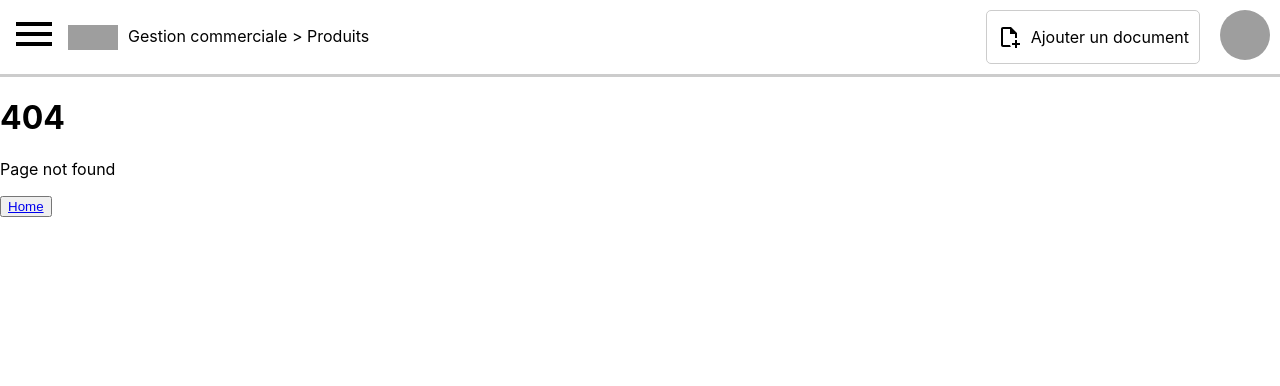
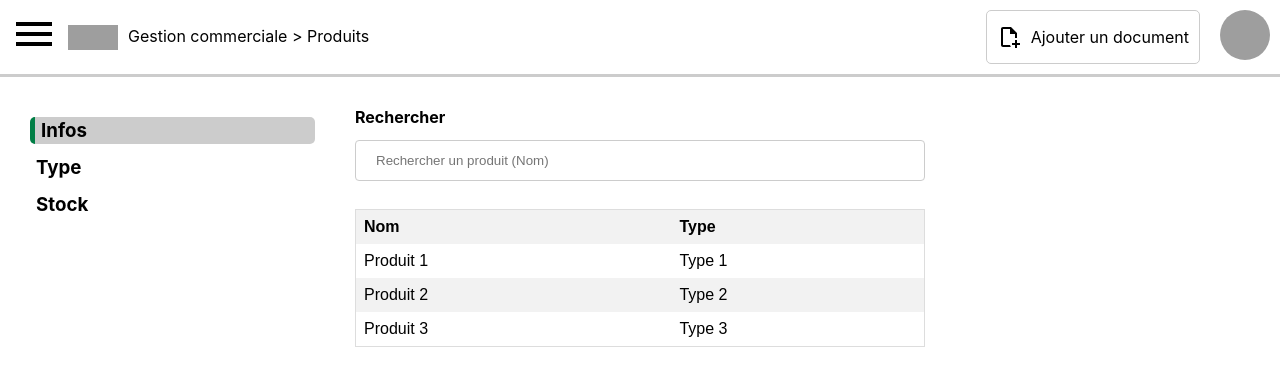
Before and after one commit to sebtex1/sage-frontend, a React (Create React App) app: page /produits in a window 1280 px wide. Before the commit this address had no page. Shown: the top 386 px of the page. Built offline with nearby package versions, Linux system fonts and the light colour scheme; grey boxes are pictures that could not be loaded.

Commit message:
Feat: page produits
+ table avec headers en props pour adapté les données affichées

```diff
--- a/src/components/MenuDropDown.js
+++ b/src/components/MenuDropDown.js
@@ -17,7 +17,7 @@ const MenuDropDown = ({ menu = [], callback }) => {
                             onClick={() => {setRowIndex(index)}}>{row.name}
                         </Category>
                         <DivChoices>
-                            {rowIndex === index ? row.choices.map((choice, index) => {
+                            {rowIndex === index ? row.choices?.map((choice, index) => {
                                 return (
                                     <p key={index} onClick={() => {callback(choice.value)}}>{choice.name}</p>
                                 )
--- a/src/components/TablePaged.js
+++ b/src/components/TablePaged.js
@@ -1,7 +1,7 @@
 import React, { useState } from 'react';
 import styled from 'styled-components';
 
-const TablePaged = ({ data, itemsPerPage}) => {
+const TablePaged = ({ data, headers, itemsPerPage }) => {
     const [currentPage, setCurrentPage] = useState(0);
 
     const handlePageChange = ({ selected }) => {
@@ -33,21 +33,17 @@ const TablePaged = ({ data, itemsPerPage}) => {
                 <Table>
                     <thead>
                         <TableRow>
-                            <TableHeaderCell>Référence</TableHeaderCell>
-                            <TableHeaderCell>Date</TableHeaderCell>
-                            <TableHeaderCell>Client</TableHeaderCell>
-                            <TableHeaderCell>Dépôt</TableHeaderCell>
-                            <TableHeaderCell>Total HT</TableHeaderCell>
+                            {headers ? headers.map((header, index) => (
+                                <TableHeaderCell key={index}>{header.name}</TableHeaderCell>
+                            )) : null}
                         </TableRow>
                     </thead>
                     <tbody>
                         {currentPageData.map((row, index) => (
                             <TableRow key={index}>
-                                <TableCell>{row.ref}</TableCell>
-                                <TableCell>{row.date}</TableCell>
-                                <TableCell>{row.client}</TableCell>
-                                <TableCell>{row.depot}</TableCell>
-                                <TableCell>{row.totalHT}</TableCell>
+                                {headers ? headers.map((header, index) => (
+                                    <TableCell key={index}>{row[header.value]}</TableCell>
+                                )) : null}
                             </TableRow>
                         ))}
                     </tbody>
--- a/src/pages/Documents.js
+++ b/src/pages/Documents.js
@@ -9,6 +9,15 @@ import MenuDropDown from "../components/MenuDropDown";
 const Documents = () => {
     const [search, setSearch] = React.useState('')
     const [document, setDocument] = React.useState('devis')
+    const [filteredData, setFilteredData] = React.useState([])
+
+    React.useEffect(() => {
+        setFilteredData(documentsData[document].filter(item => item.ref.includes(search)))
+    }, [search])
+
+    React.useEffect(() => {
+        setFilteredData(documentsData[document])
+    }, [document])
 
     const menu = [
         {
@@ -120,6 +129,7 @@ const Documents = () => {
         return data.filter(item => item.date === date).length
     }
 
+    // TODO: définir les labels et datasets en fonction des données
     const labels = ['16/06/2023', '17/06/2023', '18/06/2023', '19/06/2023', '20/06/2023', '21/06/2023', '22/06/2023']
     const datasetDevis = [{
         data: [
@@ -160,11 +170,23 @@ const Documents = () => {
                         type="text"
                         id="search"
                         name="search"
-                        placeholder="Rechercher un document"
+                        placeholder="Rechercher un document (Référence)"
                         value={search}
                         onChange={e => setSearch(e.target.value)}
                     />
-                    {documentsData[document] ? <TablePaged data={documentsData[document]} itemsPerPage={15}/> : null}
+                    {
+                        filteredData ?
+                        <TablePaged
+                            data={filteredData}
+                            headers={[
+                                { name: 'Référence', value: 'ref' },
+                                { name: 'Date', value: 'date' },
+                                { name: 'Client', value: 'client' },
+                                { name: 'Dépôt', value: 'depot' },
+                                { name: 'Total HT', value: 'totalHT' }]}
+                            itemsPerPage={15}/> :
+                        null
+                    }
                 </PageColumn>
                 <PageColumn>
                     <LineChart data={datasetDevis} labels={labels} title='Devis sur les 7 derniers jours' />
--- a/src/pages/GestionCommerciale.js
+++ b/src/pages/GestionCommerciale.js
@@ -7,6 +7,9 @@ const GestionCommerciale = () => {
             <button>
                 <Link to="/documents">Documents</Link>
             </button>
+            <button>
+                <Link to="/produits">Produits</Link>
+            </button>
         </div>
     );
 }
--- a/src/pages/Produits.js
+++ b/src/pages/Produits.js
@@ -0,0 +1,58 @@
+import React from "react";
+import styled from "styled-components";
+import PageColumn from "../components/PageColumn";
+import MenuDropDown from "../components/MenuDropDown";
+import LineChart from "../components/LineChart";
+import InputForm from "../components/InputForm";
+import TablePaged from "../components/TablePaged";
+
+const Produits = () => {
+    const [search, setSearch] = React.useState('')
+    const [selection, setSelection] = React.useState('Infos');
+    const [filteredData, setFilteredData] = React.useState([])
+
+    React.useEffect(() => {
+        setFilteredData(produitsData.filter(item => item.name.includes(search)))
+    }, [search])
+
+    const menu = [{ name: 'Infos' },{name: 'Type' },{name: 'Stock' },]
+    const produitsData = [
+        { id: 1, name: 'Produit 1', type: 'Type 1', stock_tracking: true },
+        { id: 2, name: 'Produit 2', type: 'Type 2', stock_tracking: false },
+        { id: 3, name: 'Produit 3', type: 'Type 3', stock_tracking: true }
+    ]
+
+    return (
+        <>
+            <Div>
+                <PageColumn>
+                    <MenuDropDown menu={menu} callback={setSelection} />
+                </PageColumn>
+                <PageColumn  flex={2}>
+                    <InputForm
+                        label="Rechercher"
+                        type="text"
+                        id="search"
+                        name="search"
+                        placeholder="Rechercher un produit (Nom)"
+                        value={search}
+                        onChange={e => setSearch(e.target.value)}
+                    />
+                    {filteredData ? <TablePaged data={filteredData} headers={[{name: 'Nom', value: 'name'}, {name: 'Type', value: 'type'}]} itemsPerPage={15}/> : null}
+                </PageColumn>
+                <PageColumn>
+                    {/* <LineChart data={datasetDevis} labels={labels} title='Devis sur les 7 derniers jours' /> */}
+                    {/* <LineChart data={datasetBonsDeCommande} labels={labels} title='Bons de commande sur les 7 derniers jours' /> */}
+                </PageColumn>
+            </Div>
+        </>
+    );
+}
+export default Produits;
+
+const Div = styled.div`
+    display: flex;
+    flex-direction: row;
+    justify-content: space-between;
+    padding: 10px;
+`;
```
Also changed, not shown: src/App.js (+6 -2 lines).
